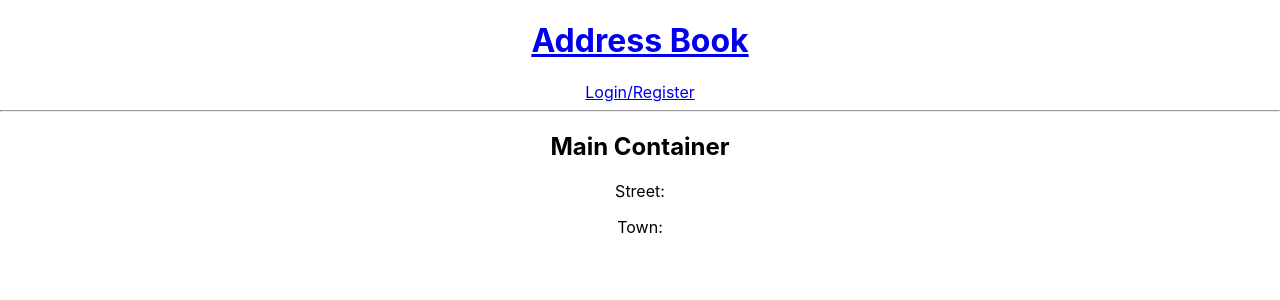
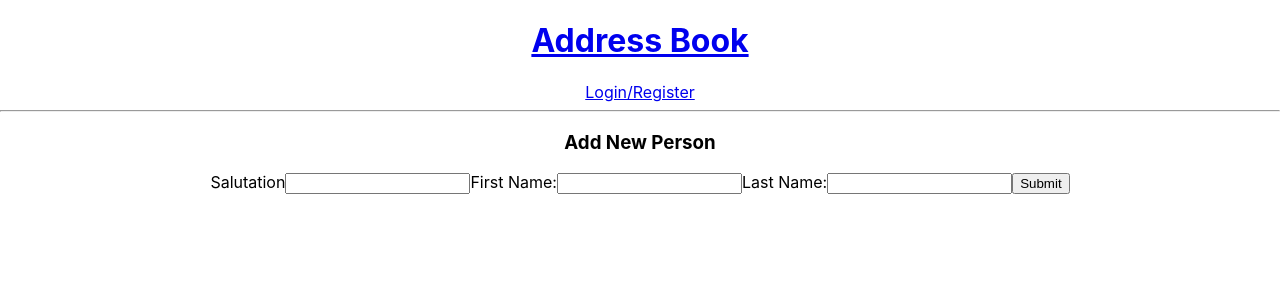
Before and after one commit to bbkbyti/address-book-Bayati-Babak, a React (Create React App) app in the folder client/: page /people/new in a window 1280 px wide. Shown: the top 300 px of the page. Built offline with nearby package versions, Linux system fonts and the light colour scheme; no server answers.

Commit message:
getting 422 error when trying to send a POST request to people table

```diff
--- a/client/src/containers/MainContainer.js
+++ b/client/src/containers/MainContainer.js
@@ -1,17 +1,20 @@
 import React, { useState, useEffect } from 'react'
-import { Routes, Route } from 'react-router-dom';
-import { getAllPeople } from '../services/people';
-import { getAllAddresses } from '../services/addresses';
+import { Routes, Route, useNavigate } from 'react-router-dom';
+import { addPerson, getAllPeople } from '../services/people';
+import { addAddress, getAllAddresses } from '../services/addresses';
 import { getAllEmails } from '../services/emails';
 import { getAllPhones } from '../services/phones';
 import PeopleList from '../screens/PeopleList';
 import PeopleDetail from '../screens/PeopleDetail';
+import PeopleCreate from '../screens/PeopleCreate';
 
 export default function MainContainer() {
     const [peopleList, setPeopleList] = useState([]);
     const [addressList, setAddressList] = useState([]);
     const [emailsList, setEmailsList] = useState([]);
     const [phonesList, setPhonesList] = useState([]);
+
+    const navigate = useNavigate();
 
     // PEOPLE:
 
@@ -23,37 +26,21 @@ export default function MainContainer() {
         fetchPeople();
     }, [])
 
-    useEffect(() => {
-        const fetchAddresses = async () => {
-            const allAddresses = await getAllAddresses()
-            setAddressList(allAddresses);
-        }
-        fetchAddresses();
-    }, [])
 
-    useEffect(() => {
-        const fetchAllEmails = async () => {
-            const allEmails = await getAllEmails()
-            setEmailsList(allEmails);
-        }
-        fetchAllEmails()
-    }, [])
 
-    useEffect(() => {
-        const fetchAllPhones = async () => {
-            const allPhones = await getAllPhones()
-            setPhonesList(allPhones);
-        }
-        fetchAllPhones();
-    }, [])
+    const handleCreate = async (formData) => {
+        const personData = await addPerson(formData);
+        setPeopleList((prevState) => [...prevState, personData]);
+        navigate('/people')
+    }
 
 
     return (
         <div>
-            <h2>Main Container</h2>
             <Routes>
                 <Route exact path='/people' element={<PeopleList peopleList={peopleList} />} />
                 <Route exact path='/people/:id' element={<PeopleDetail />} />
+                <Route exact path='people/new' element={<PeopleCreate handleCreate={handleCreate} />} />
             </Routes>
 
         </div>
--- a/client/src/layouts/Layout.js
+++ b/client/src/layouts/Layout.js
@@ -10,6 +10,9 @@ export default function Layout(props) {
             </Link>
             {currentUser ? (
                 <div>
+                    <Link to='/people'>
+                        <h4>All People</h4>
+                    </Link>
                     <h4>{currentUser.username}</h4>
                     <button onClick={handleLogout}>Logout</button>
                 </div>
--- /dev/null
+++ b/client/src/screens/PeopleCreate.js
@@ -0,0 +1,62 @@
+import React, { useState, useEffect } from 'react';
+
+import { addPerson } from '../services/people';
+
+export default function PeopleCreate(props) {
+    const [formData, setFormData] = useState({
+        salutation: '',
+        first_name: '',
+        last_name: '',
+    })
+    const { handleCreate } = props
+    const { salutation, first_name, last_name } = formData;
+
+    const handleChange = (e) => {
+        const { name, value } = e.target;
+        setFormData((prevState) => ({
+            ...prevState,
+            [name]: value,
+        }))
+    }
+
+
+
+    return (
+        <div>
+            <form onSubmit={(e) => {
+                e.preventDefault();
+                handleCreate(formData)
+            }} >
+                <h3>Add New Person</h3>
+                <label>
+                    Salutation
+                    <input
+                        type='text'
+                        name='salutation'
+                        value={salutation}
+                        onChange={handleChange}
+                    />
+                </label>
+                <label>
+                    First Name:
+                    <input
+                        type='text'
+                        name='first_name'
+                        value={first_name}
+                        onChange={handleChange}
+                    />
+                </label>
+                Last Name:
+                <label>
+                    <input
+                        type='text'
+                        name='last_name'
+                        value={last_name}
+                        onChange={handleChange}
+                    />
+                </label>
+                <button>Submit</button>
+            </form>
+        </div>
+    )
+}
--- a/client/src/screens/PeopleDetail.js
+++ b/client/src/screens/PeopleDetail.js
@@ -29,8 +29,11 @@ export default function PeopleDetail(props) {
     return (
         <div>
             <h3>{personName.first_name} {personName.last_name}</h3>
-            <p>Street: {addData.street} </p>
+            <p>Street: {addData.street}</p>
             <p>Town: {addData.town}</p>
+            <p>Zip Code: {addData.zip_code}</p>
+            <p>State: {addData.state}</p>
+            <p>Country: {addData.country}</p>
         </div>
     )
 }
--- a/client/src/services/people.js
+++ b/client/src/services/people.js
@@ -12,8 +12,9 @@ export const getOnePerson = async (id) => {
 
 export const addPerson = async (personData) => {
     const resp = await api.post('/people', { person: personData })
-    return resp.data;
+    return resp.data
 }
+
 
 export const editPerson = async (id, personData) => {
     const resp = await api.put(`/people/${id}`, { person: personData })
```
